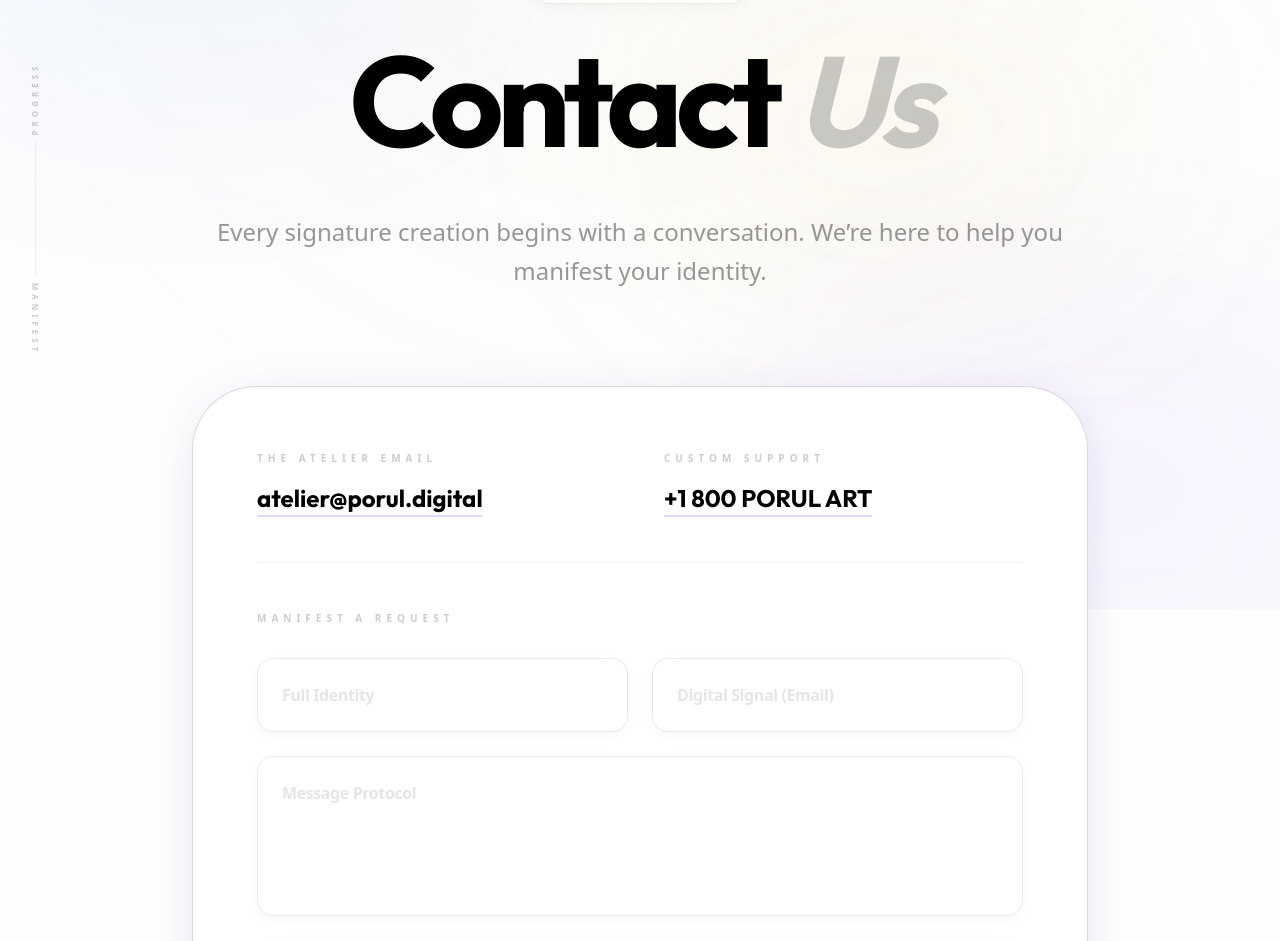
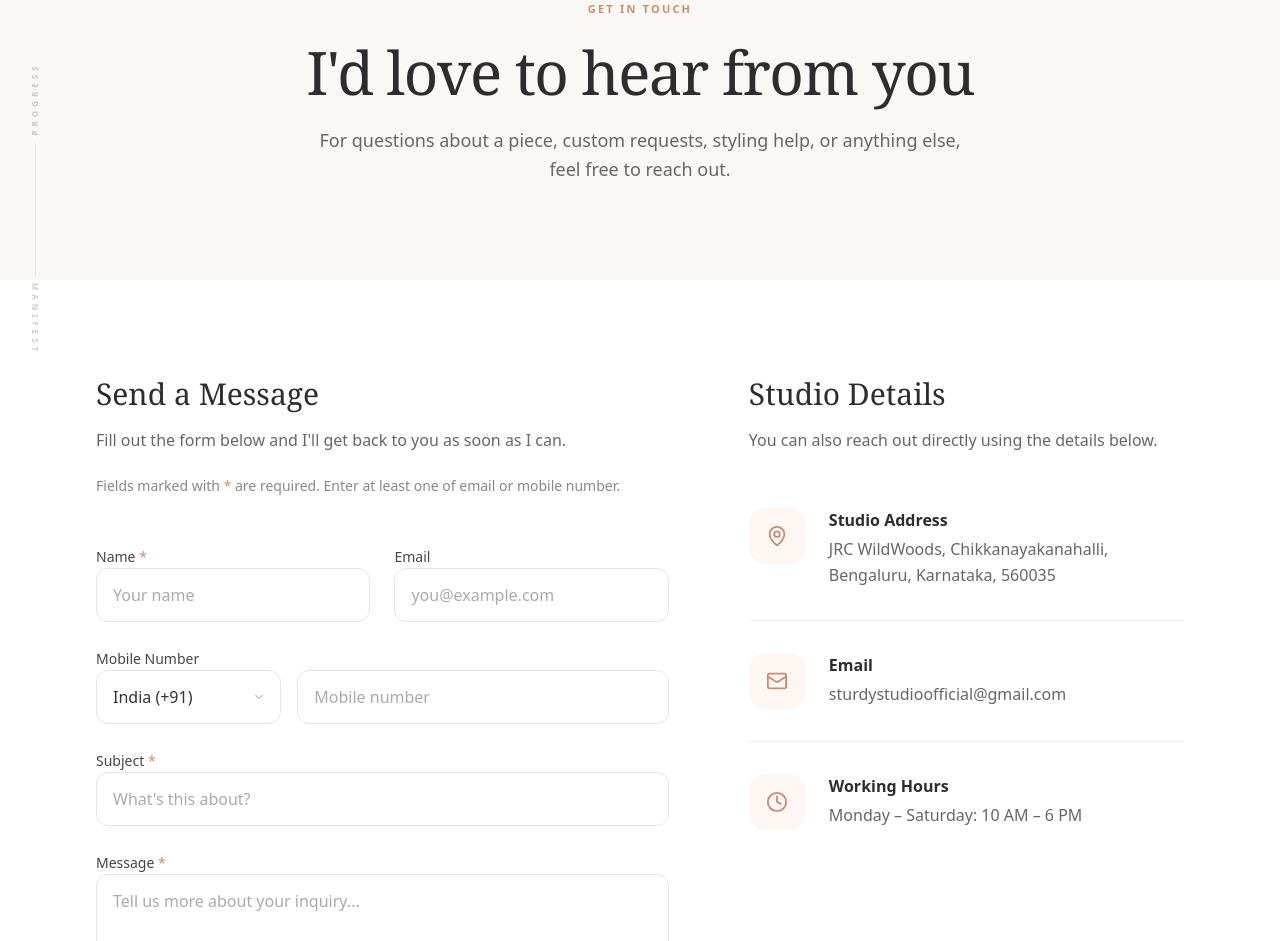
Before and after one commit to PavanKumar-HQ/Porul, a Next.js app: page /contact in a window 1280 px wide. Shown: the part 191-1132 px from the top of the page. Built offline with nearby package versions, Linux system fonts and the light colour scheme.

Commit message:
feat: redesign contact page to match elegant serif mockup layout

```diff
--- a/src/app/contact/page.tsx
+++ b/src/app/contact/page.tsx
@@ -1,77 +1,148 @@
 "use client";
 
 import { motion } from "framer-motion";
-import { Mail, MessageCircle, Phone, ArrowRight } from "lucide-react";
+import { Mail, Phone, MapPin, Clock } from "lucide-react";
 import Navbar from "@/components/layout/Navbar";
 import Footer from "@/components/layout/Footer";
 
 export default function ContactPage() {
   return (
-    <div className="flex flex-col min-h-screen">
+    <div className="flex flex-col min-h-screen bg-white text-[#333333]">
       <Navbar />
-      <main className="flex-1 pt-40 pb-24 px-8">
-        <div className="max-w-4xl mx-auto space-y-24">
-          <div className="text-center space-y-12">
+
+      <main className="flex-1">
+        {/* Header Section */}
+        <div className="bg-[#FAF8F5] pt-48 pb-24 px-8 text-center">
+          <motion.div
+            initial={{ opacity: 0, y: 15 }}
+            animate={{ opacity: 1, y: 0 }}
+            className="max-w-3xl mx-auto space-y-6"
+          >
+            <p className="text-[11px] font-bold tracking-[0.2em] text-[#C68D76] uppercase">Get In Touch</p>
+            <h1 className="text-5xl md:text-6xl font-medium tracking-tight text-[#2D2D2D] font-serif">
+              I'd love to hear from you
+            </h1>
+            <p className="text-lg text-[#666666] font-light max-w-2xl mx-auto leading-relaxed">
+              For questions about a piece, custom requests, styling help, or anything else, feel free to reach out.
+            </p>
+          </motion.div>
+        </div>
+
+        {/* Content Section */}
+        <div className="max-w-6xl mx-auto px-8 py-24">
+          <div className="flex flex-col lg:flex-row gap-20">
+
+            {/* Form Section */}
             <motion.div
               initial={{ opacity: 0, y: 20 }}
               animate={{ opacity: 1, y: 0 }}
-              className="inline-flex items-center gap-3 px-5 py-2 rounded-full glass-lvl-1 border-black/5 text-[11px] font-bold tracking-[0.5em] text-accent-violet/60 uppercase mb-8 shadow-sm"
+              transition={{ delay: 0.1 }}
+              className="flex-1 space-y-8"
             >
-               <MessageCircle size={14} className="animate-pulse" />
-               The Dialogue
+              <div className="space-y-4">
+                <h2 className="text-3xl font-medium font-serif text-[#2D2D2D]">Send a Message</h2>
+                <p className="text-[#666666] font-light">Fill out the form below and I'll get back to you as soon as I can.</p>
+                <p className="text-sm text-[#888888] font-light pt-2">
+                  Fields marked with <span className="text-[#C68D76]">*</span> are required. Enter at least one of email or mobile number.
+                </p>
+              </div>
+
+              <form className="space-y-6 pt-4">
+                <div className="grid grid-cols-1 md:grid-cols-2 gap-6">
+                  <div className="space-y-2">
+                    <label className="text-sm font-medium text-[#444444]">Name <span className="text-[#C68D76]">*</span></label>
+                    <input type="text" placeholder="Your name" className="w-full border border-[#E5E5E5] rounded-xl px-4 py-3.5 outline-none focus:border-[#C68D76] transition-colors placeholder:text-[#AAAAAA] text-[#333333] bg-white" />
+                  </div>
+                  <div className="space-y-2">
+                    <label className="text-sm font-medium text-[#444444]">Email</label>
+                    <input type="email" placeholder="you@example.com" className="w-full border border-[#E5E5E5] rounded-xl px-4 py-3.5 outline-none focus:border-[#C68D76] transition-colors placeholder:text-[#AAAAAA] text-[#333333] bg-white" />
+                  </div>
+                </div>
+
+                <div className="space-y-2">
+                  <label className="text-sm font-medium text-[#444444]">Mobile Number</label>
+                  <div className="flex gap-4">
+                    <div className="relative w-1/3">
+                      <select className="w-full border border-[#E5E5E5] rounded-xl px-4 py-3.5 outline-none focus:border-[#C68D76] transition-colors text-[#333333] bg-white appearance-none cursor-pointer">
+                        <option>India (+91)</option>
+                        <option>USA (+1)</option>
+                        <option>UK (+44)</option>
+                      </select>
+                      <div className="absolute right-4 top-1/2 -translate-y-1/2 pointer-events-none text-[#888888]">
+                        <svg width="12" height="12" viewBox="0 0 24 24" fill="none" stroke="currentColor" strokeWidth="2" strokeLinecap="round" strokeLinejoin="round"><polyline points="6 9 12 15 18 9"></polyline></svg>
+                      </div>
+                    </div>
+                    <input type="tel" placeholder="Mobile number" className="w-2/3 border border-[#E5E5E5] rounded-xl px-4 py-3.5 outline-none focus:border-[#C68D76] transition-colors placeholder:text-[#AAAAAA] text-[#333333] bg-white" />
+                  </div>
+                </div>
+
+                <div className="space-y-2">
+                  <label className="text-sm font-medium text-[#444444]">Subject <span className="text-[#C68D76]">*</span></label>
+                  <input type="text" placeholder="What's this about?" className="w-full border border-[#E5E5E5] rounded-xl px-4 py-3.5 outline-none focus:border-[#C68D76] transition-colors placeholder:text-[#AAAAAA] text-[#333333] bg-white" />
+                </div>
+
+                <div className="space-y-2">
+                  <label className="text-sm font-medium text-[#444444]">Message <span className="text-[#C68D76]">*</span></label>
+                  <textarea placeholder="Tell us more about your inquiry..." className="w-full border border-[#E5E5E5] rounded-xl px-4 py-3.5 outline-none focus:border-[#C68D76] transition-colors placeholder:text-[#AAAAAA] text-[#333333] bg-white h-40 resize-none" />
+                </div>
+
+                <div className="pt-4">
+                   <button type="button" className="px-10 py-4 bg-[#2D2D2D] text-white rounded-xl font-medium tracking-wide hover:bg-[#C68D76] transition-colors duration-300">
+                     Send Message
+                   </button>
+                </div>
+              </form>
             </motion.div>
 
-            <motion.h1
-              initial={{ opacity: 0, y: 20 }}
-              animate={{ opacity: 1, y: 0 }}
-              transition={{ delay: 0.1 }}
-              className="text-7xl md:text-9xl font-bold font-outfit tracking-tighter text-black"
-            >
-              Contact <span className="text-black/20 italic">Us</span>
-            </motion.h1>
-
-            <motion.p
+            {/* Details Section */}
+            <motion.div
               initial={{ opacity: 0, y: 20 }}
               animate={{ opacity: 1, y: 0 }}
               transition={{ delay: 0.2 }}
-              className="text-2xl font-light text-black/40 leading-relaxed"
+              className="lg:w-2/5 space-y-10"
             >
-              Every signature creation begins with a conversation. We’re here to help you manifest your identity.
-            </motion.p>
+              <div className="space-y-4">
+                <h2 className="text-3xl font-medium font-serif text-[#2D2D2D]">Studio Details</h2>
+                <p className="text-[#666666] font-light">You can also reach out directly using the details below.</p>
               </div>
 
-          <motion.div
-            initial={{ opacity: 0, scale: 0.95 }}
-            animate={{ opacity: 1, scale: 1 }}
-            transition={{ delay: 0.3 }}
-            className="glass-lvl-3 rounded-[64px] border border-black/5 p-16 shadow-2xl space-y-12"
-          >
-             <div className="grid grid-cols-1 md:grid-cols-2 gap-12">
-                <div className="space-y-4">
-                   <h2 className="text-[10px] font-bold uppercase tracking-[0.5em] text-black/20">The Atelier Email</h2>
-                   <p className="text-2xl font-bold font-outfit text-black underline-offset-8 decoration-accent-violet/20 underline decoration-2">atelier@porul.digital</p>
+              <div className="space-y-8 pt-4">
+                <div className="flex gap-6 border-b border-[#F0F0F0] pb-8">
+                  <div className="w-14 h-14 rounded-2xl bg-[#FDF6F3] flex items-center justify-center flex-shrink-0">
+                    <MapPin size={22} className="text-[#C68D76]" />
                   </div>
-                <div className="space-y-4">
-                   <h2 className="text-[10px] font-bold uppercase tracking-[0.5em] text-black/20">Custom Support</h2>
-                   <p className="text-2xl font-bold font-outfit text-black underline-offset-8 decoration-accent-violet/20 underline decoration-2">+1 800 PORUL ART</p>
+                  <div className="space-y-1">
+                    <h3 className="font-semibold text-[#2D2D2D]">Studio Address</h3>
+                    <p className="text-[#666666] font-light leading-relaxed">JRC WildWoods, Chikkanayakanahalli, Bengaluru, Karnataka, 560035</p>
                   </div>
                 </div>
 
-             <div className="pt-12 border-t border-black/5 space-y-8">
-                <h2 className="text-[10px] font-bold uppercase tracking-[0.5em] text-black/20">Manifest A Request</h2>
-                <div className="grid grid-cols-1 md:grid-cols-2 gap-6">
-                   <input type="text" placeholder="Full Identity" className="glass-lvl-1 border-black/5 rounded-2xl p-6 outline-none focus:border-accent-violet transition-colors text-black placeholder:text-black/10 font-bold tracking-tight" />
-                   <input type="email" placeholder="Digital Signal (Email)" className="glass-lvl-1 border-black/5 rounded-2xl p-6 outline-none focus:border-accent-violet transition-colors text-black placeholder:text-black/10 font-bold tracking-tight" />
-                   <textarea placeholder="Message Protocol" className="glass-lvl-1 border-black/5 rounded-2xl p-6 outline-none focus:border-accent-violet transition-colors text-black placeholder:text-black/10 font-bold tracking-tight col-span-1 md:col-span-2 h-40 resize-none" />
+                <div className="flex gap-6 border-b border-[#F0F0F0] pb-8">
+                  <div className="w-14 h-14 rounded-2xl bg-[#FDF6F3] flex items-center justify-center flex-shrink-0">
+                    <Mail size={22} className="text-[#C68D76]" />
                   </div>
-                <button className="w-full py-6 rounded-[32px] bg-black text-white font-bold text-lg flex items-center justify-center gap-4 hover:scale-[1.02] transition-all duration-500 shadow-2xl group">
-                   Submit Signature
-                   <ArrowRight size={22} className="group-hover:translate-x-1.5 transition-transform" />
-                </button>
+                  <div className="space-y-1">
+                    <h3 className="font-semibold text-[#2D2D2D]">Email</h3>
+                    <p className="text-[#666666] font-light leading-relaxed">sturdystudioofficial@gmail.com</p>
+                  </div>
+                </div>
+
+                <div className="flex gap-6">
+                  <div className="w-14 h-14 rounded-2xl bg-[#FDF6F3] flex items-center justify-center flex-shrink-0">
+                    <Clock size={22} className="text-[#C68D76]" />
+                  </div>
+                  <div className="space-y-1">
+                    <h3 className="font-semibold text-[#2D2D2D]">Working Hours</h3>
+                    <p className="text-[#666666] font-light leading-relaxed">Monday – Saturday: 10 AM – 6 PM</p>
+                  </div>
+                </div>
               </div>
             </motion.div>
+
+          </div>
         </div>
       </main>
+
       <Footer />
     </div>
   );
```
Lines whose indentation alone changed are shown as unchanged.
